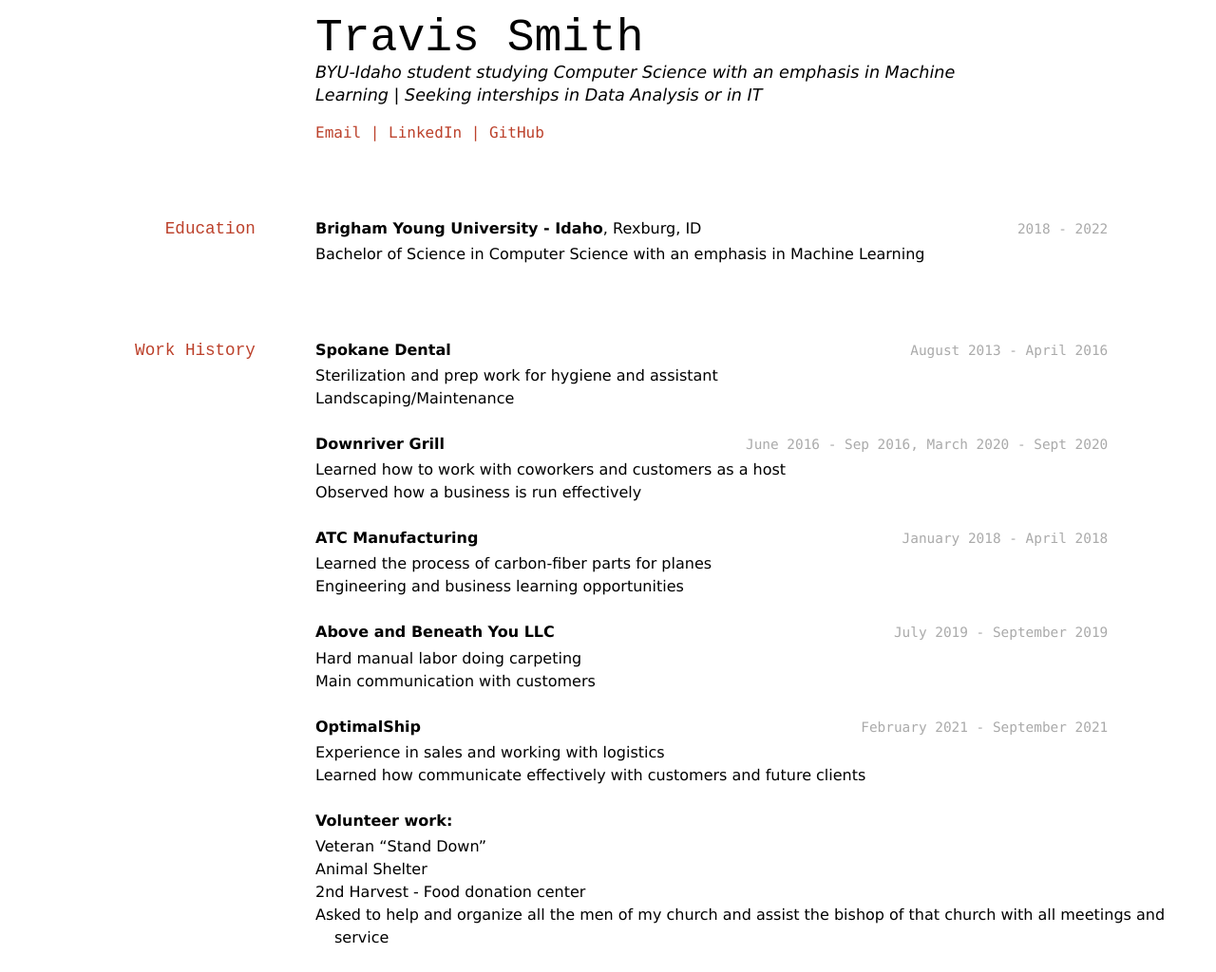
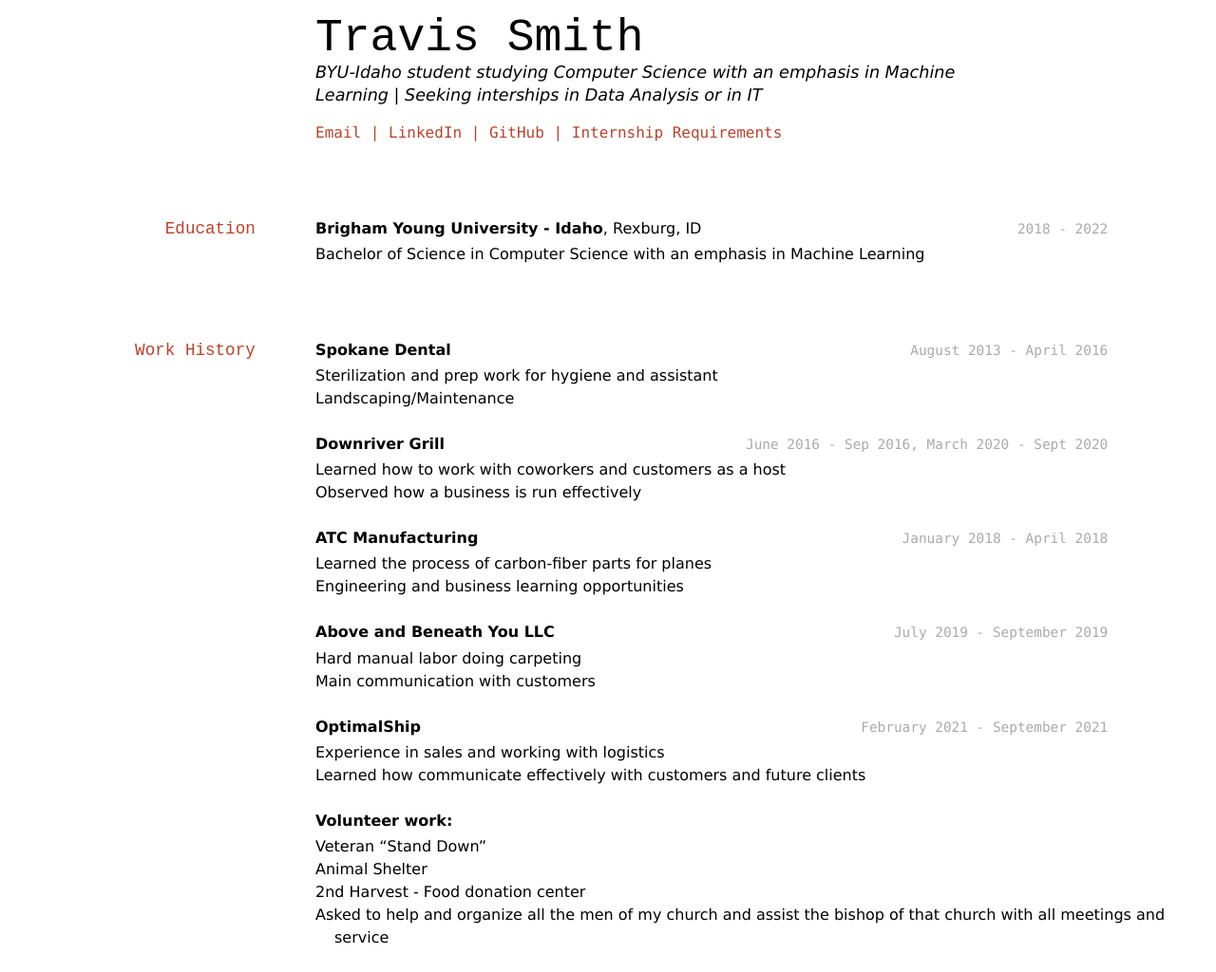
Before and after one commit to travis7smith/smith_resume, a Jekyll site: the page built from docs/index.md, in a window 1280 px wide. Shown: the whole page at 95% size. Built offline with Jekyll 4.4.1, drawn with Linux system fonts in a browser that asks for light colours.

Commit message:
Add BYUI internship requirements link

```diff
--- a/docs/index.md
+++ b/docs/index.md
@@ -9,6 +9,7 @@ BYU-Idaho student studying Computer Science with an emphasis in Machine Learning
 <a href='smi16037@byui.edu'>Email</a>
 | <a href='https://www.linkedin.com/in/travis-jon-smith/'>LinkedIn</a>
 | <a href='https://github.com/travis7smith'>GitHub</a>
+| <a href='https://www.byui.edu/career/students/internships/requirements'>Internship Requirements</a>
 </div>
 
 ## Education
```
